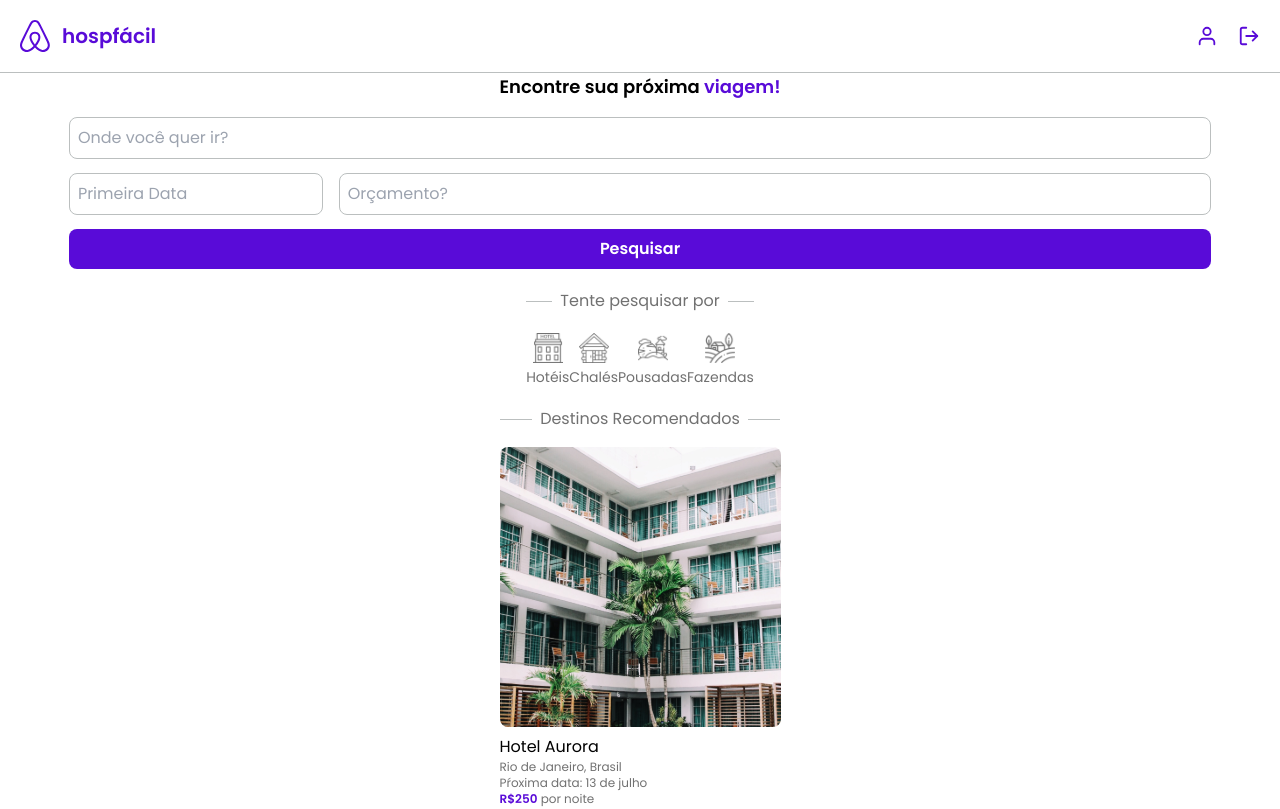
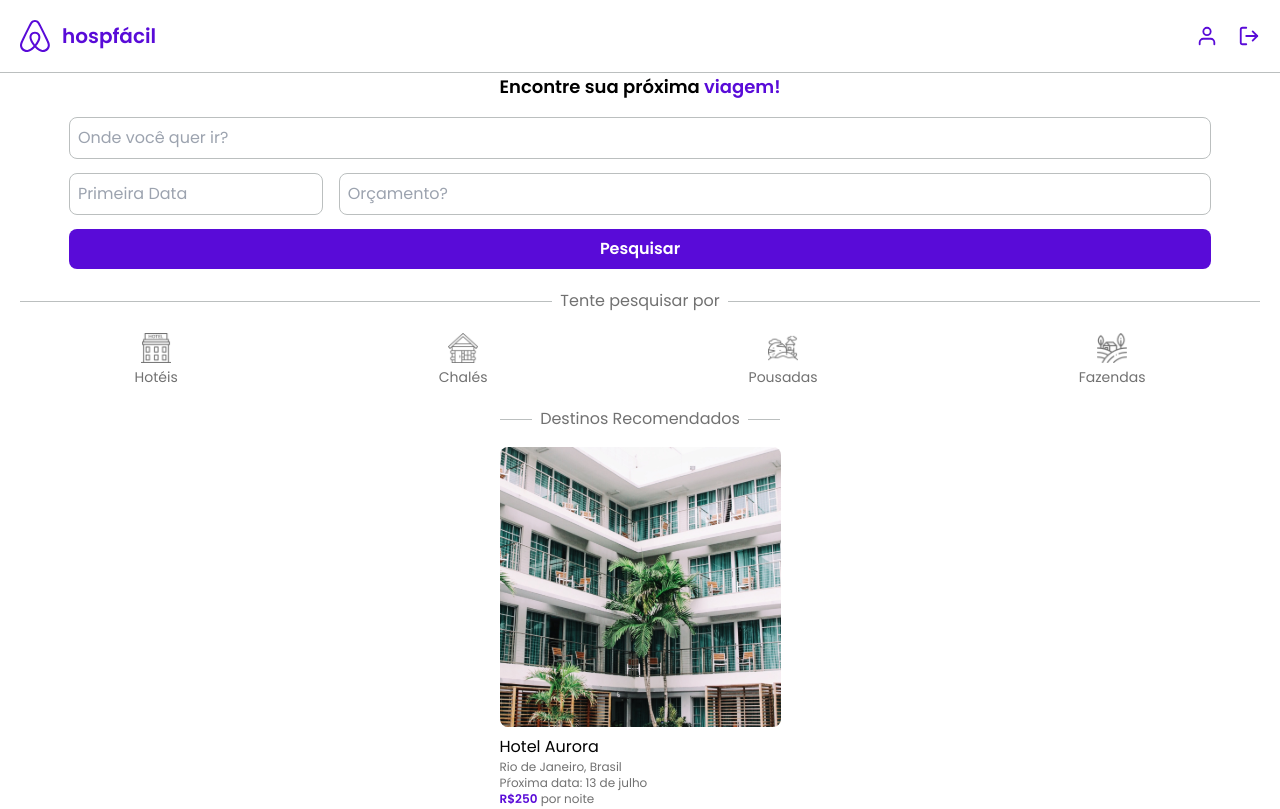
Before and after one commit to viniseven/hospfacil, a React (Vite) app in the folder frontend/: page / in a window 1280 px wide. Shown: the top 809 px of the page. Built offline with nearby package versions, Linux system fonts and the light colour scheme.

Commit message:
fix: adjust search types component

```diff
--- a/frontend/src/components/SearchTypes/searchtypes.jsx
+++ b/frontend/src/components/SearchTypes/searchtypes.jsx
@@ -1,18 +1,18 @@
-import hotelIcon from "../../assets/hotel-icon.png";
-import cottageIcon from "../../assets/cottage-icon.png";
-import innIcon from "../../assets/inn-icon.png";
-import farmIcon from "../../assets/farm-icon.png";
+import hotelIcon from '../../assets/hotel-icon.png';
+import cottageIcon from '../../assets/cottage-icon.png';
+import innIcon from '../../assets/inn-icon.png';
+import farmIcon from '../../assets/farm-icon.png';
 
 export function SearchTypes() {
   return (
-    <div>
-      <div className="flex items-center gap-2">
+    <div className="w-full">
+      <div className="flex items-center gap-2 w-full">
         <div className="h-[1px] w-full bg-light_gray"></div>
         <h1 className="text-gray whitespace-nowrap">Tente pesquisar por</h1>
         <div className="h-[1px] w-full bg-light_gray"></div>
       </div>
 
-      <div className="flex justify-between mt-5">
+      <div className="flex justify-around gap-8 mt-5">
         <div className="flex flex-col items-center gap-1">
           <img src={hotelIcon} alt="Icon hotel" width={30} height={30} />
           <p className="text-sm text-gray">Hotéis</p>
```
